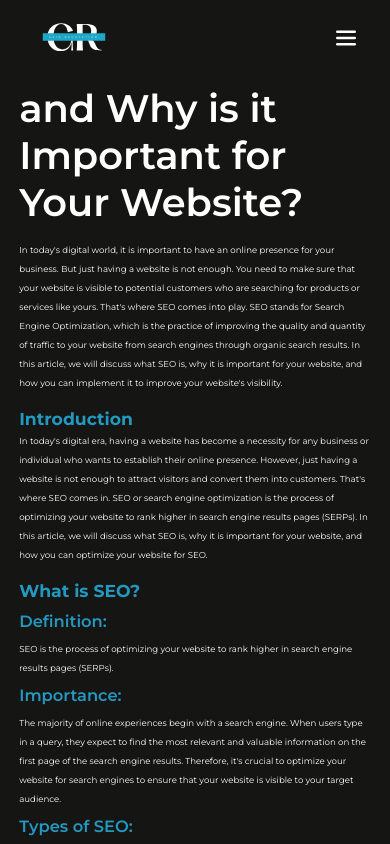
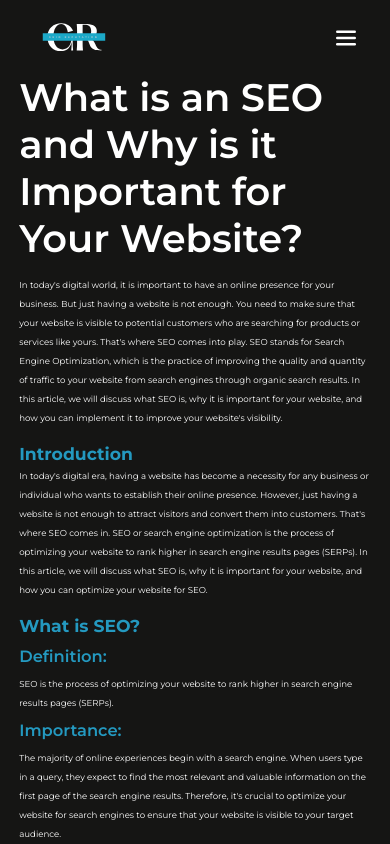
Before and after one commit to Rav1639/gridReputation, a Next.js app: page /blog1 in a window 390 px wide. Shown: the top 844 px of the page. Built offline with nearby package versions, Linux system fonts and the light colour scheme.

Commit message:
Update blogs.module.css

```diff
--- a/styles/blogs.module.css
+++ b/styles/blogs.module.css
@@ -28,7 +28,7 @@
     #head{
         padding: 2rem;
         /* padding-left: 5rem; */
-        margin-top: 2rem;
+        margin-top: 5.7rem;
         font-size: 4rem;
         padding-bottom: 0.5rem;
         font-weight: 600;
```
